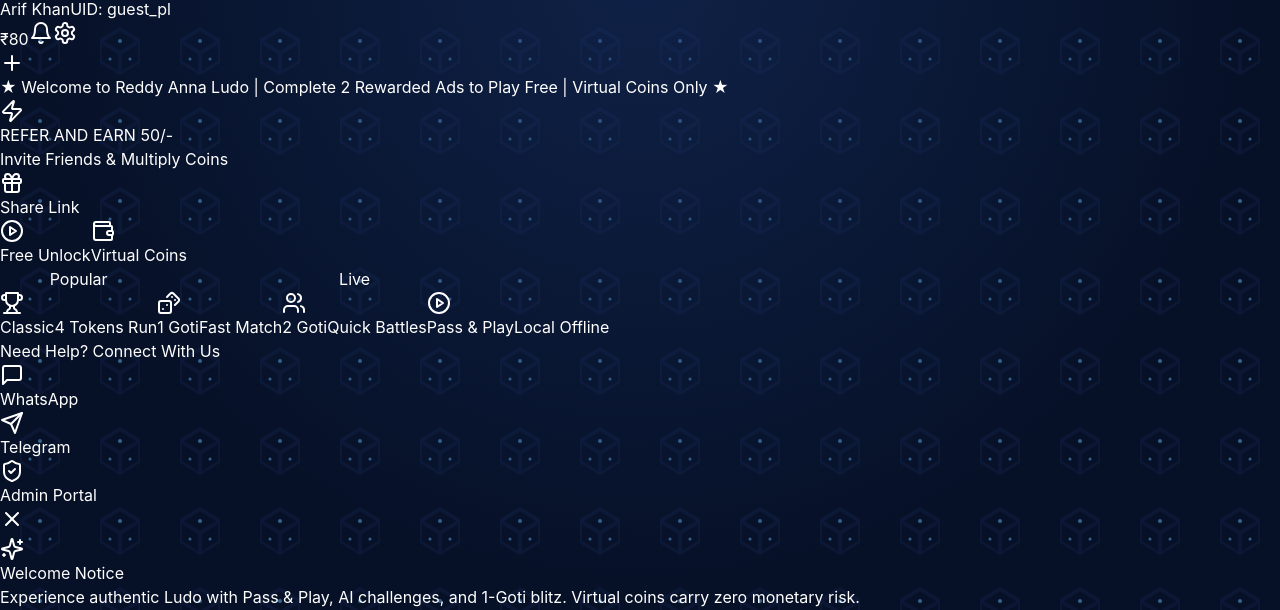
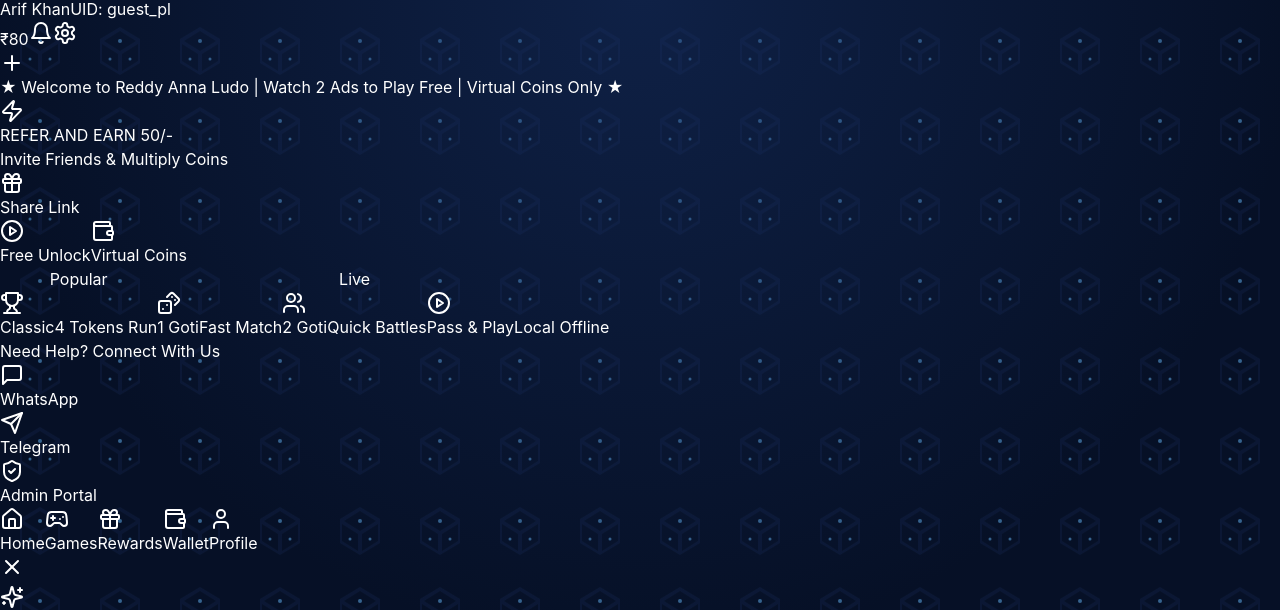
Before and after one commit to experimentteam803-tech/Ludo, a React (Vite) app: page / in a window 1280 px wide. Shown: the part 303-913 px from the top of the page. Built offline with nearby package versions, Linux system fonts and the light colour scheme.

Commit message:
Enhance LobbyPage with new modals and UI updates

```diff
--- a/src/pages/LobbyPage.tsx
+++ b/src/pages/LobbyPage.tsx
@@ -1,15 +1,20 @@
-import React, { useState } from 'react';
+import React, { useState, useEffect } from 'react';
 import { Trophy, Users, Dices, PlayCircle, MessageSquare, Send, ShieldCheck, Wallet } from 'lucide-react';
 import { TopProfileBar } from '../components/lobby/TopProfileBar';
 import { PromoBanner } from '../components/lobby/PromoBanner';
 import { GameModeCard } from '../components/lobby/GameModeCard';
+import { BottomNav, NavTab } from '../components/lobby/BottomNav';
 import { NoticeModal } from '../components/modals/NoticeModal';
 import { BetSelectionModal } from '../components/modals/BetSelectionModal';
 import { PassAndPlaySetupModal } from '../components/modals/PassAndPlaySetupModal';
 import { StoreModal } from '../components/modals/StoreModal';
 import { SettingsModal } from '../components/modals/SettingsModal';
 import { RewardedAdModal } from '../components/modals/RewardedAdModal';
+import { RewardsModal } from '../components/modals/RewardsModal';
+import { ProfileModal } from '../components/modals/ProfileModal';
+import { WalletModal } from '../components/modals/WalletModal';
 import { GameMode } from '../types/game';
+import { audioManager } from '../services/audio/audioManager';
 
 interface Props {
   onStartGame: (mode: GameMode, players: any[], fee?: number, prize?: number) => void;
@@ -17,6 +22,7 @@
 }
 
 export const LobbyPage: React.FC<Props> = ({ onStartGame, onOpenAdmin }) => {
+  const [activeTab, setActiveTab] = useState<NavTab>('HOME');
   const [showNotice, setShowNotice] = useState(true);
   const [showStore, setShowStore] = useState(false);
   const [showSettings, setShowSettings] = useState(false);
@@ -24,11 +30,15 @@
   const [selectedBetMode, setSelectedBetMode] = useState<GameMode | null>(null);
   const [showPassPlay, setShowPassPlay] = useState(false);
 
+  useEffect(() => {
+    audioManager.playBGM('home');
+  }, []);
+
   return (
-    <div className="flex flex-col min-h-screen bg-[#070d18] text-white select-none pb-6">
+    <div className="flex flex-col min-h-screen text-white select-none pb-20">
       {/* Top Profile Header */}
       <TopProfileBar
-        onOpenWallet={() => setShowStore(true)}
+        onOpenWallet={() => setActiveTab('WALLET')}
         onOpenStore={() => setShowStore(true)}
         onOpenSettings={() => setShowSettings(true)}
       />
@@ -36,32 +46,32 @@
       {/* Marquee Ticker */}
       <div className="bg-[#0b172a] border-y border-yellow-500/20 py-1 px-3 overflow-hidden whitespace-nowrap">
         <p className="text-[11px] font-semibold text-yellow-400 animate-pulse">
-          ★ Welcome to Reddy Anna Ludo | Complete 2 Rewarded Ads to Play Free | Virtual Coins Only ★
+          ★ Welcome to Reddy Anna Ludo | Watch 2 Ads to Play Free | Virtual Coins Only ★
         </p>
       </div>
 
-      {/* Dynamic Promo Banner */}
+      {/* Promotional Carousel */}
       <PromoBanner onClaimFree={() => setShowAdModal(true)} />
 
-      {/* Quick Action Bar */}
+      {/* Quick Action Buttons */}
       <div className="flex gap-2 px-3 pt-3">
         <button
           onClick={() => setShowAdModal(true)}
-          className="flex-1 flex items-center justify-center gap-1.5 py-2 rounded-xl bg-gradient-to-r from-blue-700 to-indigo-800 border border-blue-400/40 text-xs font-bold"
+          className="flex-1 flex items-center justify-center gap-1.5 py-2 rounded-xl bg-gradient-to-r from-blue-700 to-indigo-800 border border-blue-400/40 text-xs font-bold shadow-md"
         >
           <PlayCircle className="w-4 h-4 text-yellow-400" />
           Free Unlock
         </button>
         <button
           onClick={() => setShowStore(true)}
-          className="flex-1 flex items-center justify-center gap-1.5 py-2 rounded-xl bg-gradient-to-r from-amber-600 to-yellow-600 border border-yellow-300 text-xs font-bold text-gray-950"
+          className="flex-1 flex items-center justify-center gap-1.5 py-2 rounded-xl bg-gradient-to-r from-amber-600 to-yellow-600 border border-yellow-300 text-xs font-bold text-gray-950 shadow-md"
         >
           <Wallet className="w-4 h-4 text-gray-950" />
           Virtual Coins
         </button>
       </div>
 
-      {/* 4 Primary Game Mode Cards */}
+      {/* Primary 4-Game Mode Grid */}
       <main className="grid grid-cols-2 gap-3 p-3 mt-1">
         <GameModeCard
           title="Classic"
@@ -91,7 +101,7 @@
         />
       </main>
 
-      {/* Support / Telegram / WhatsApp Footer */}
+      {/* Community & Support */}
       <footer className="mt-auto px-4 flex flex-col items-center gap-2">
         <span className="text-[11px] text-gray-400 font-medium">Need Help? Connect With Us</span>
         <div className="flex gap-4">
@@ -120,11 +130,17 @@
         </button>
       </footer>
 
-      {/* Modals */}
+      {/* 5-Tab Navigation Bar */}
+      <BottomNav activeTab={activeTab} onChangeTab={setActiveTab} />
+
+      {/* Modals & Dialogs */}
       {showNotice && <NoticeModal onClose={() => setShowNotice(false)} />}
       {showStore && <StoreModal onClose={() => setShowStore(false)} />}
       {showSettings && <SettingsModal onClose={() => setShowSettings(false)} />}
       {showAdModal && <RewardedAdModal onClose={() => setShowAdModal(false)} />}
+      {activeTab === 'REWARDS' && <RewardsModal onClose={() => setActiveTab('HOME')} />}
+      {activeTab === 'WALLET' && <WalletModal onClose={() => setActiveTab('HOME')} />}
+      {activeTab === 'PROFILE' && <ProfileModal onClose={() => setActiveTab('HOME')} />}
       {selectedBetMode && (
         <BetSelectionModal
           mode={selectedBetMode}
```
